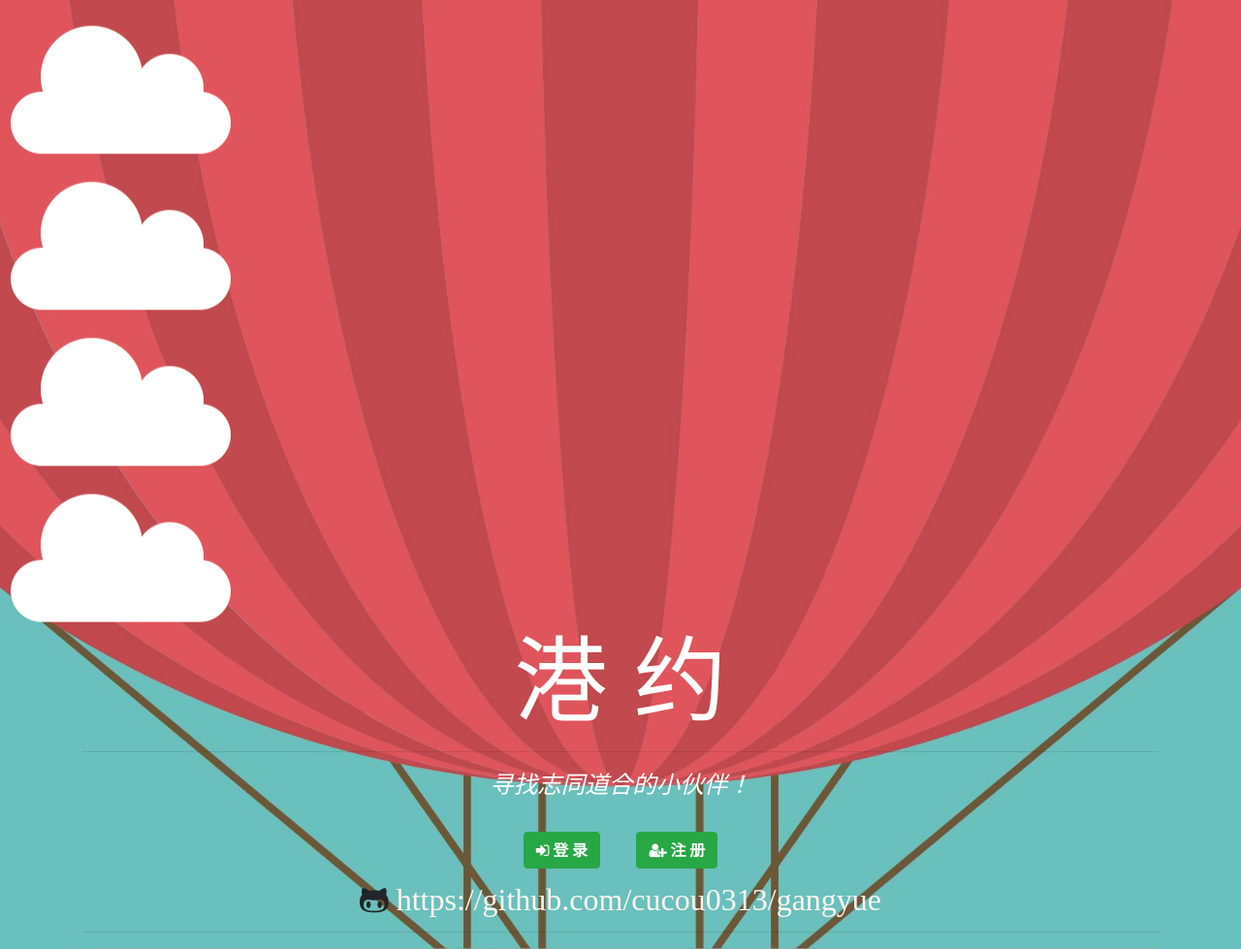
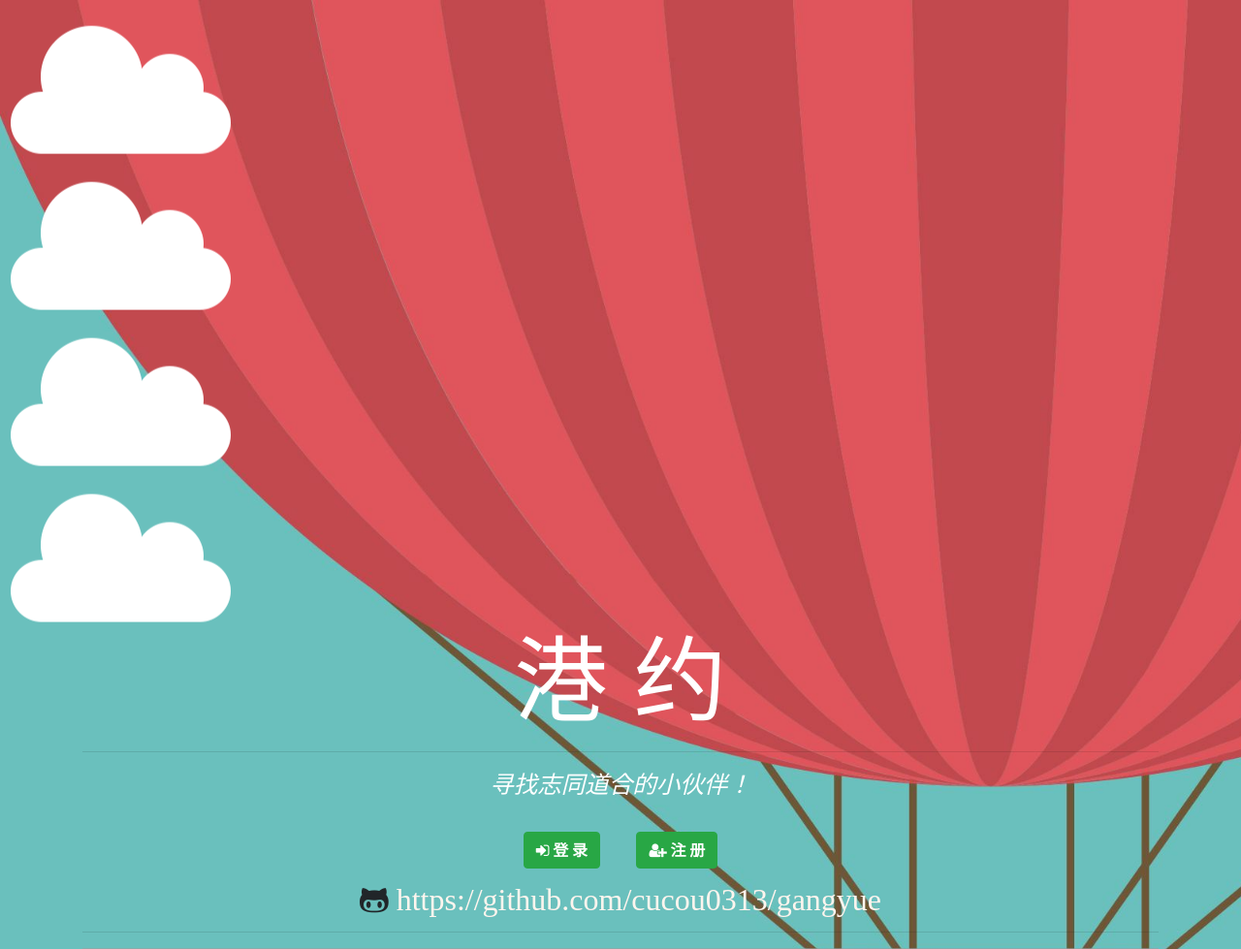
Before and after one commit to cucou0313/gangyue, a Flask app: page / in a window 1280 px wide. Shown: the top 979 px of the page at 97% size. Run offline with Flask 2, Linux system fonts and the light colour scheme; some libraries are stand-ins or nearby versions; grey boxes are pictures that could not be loaded.

Commit message:
解决欢迎、登录、注册页面背景长度无法覆盖整个窗口的问题

```diff
--- a/templates/sign_in.html
+++ b/templates/sign_in.html
@@ -19,7 +19,7 @@
     <link href="//netdna.bootstrapcdn.com/font-awesome/4.7.0/css/font-awesome.min.css" rel="stylesheet">
 </head>
 
-<body style="background:url(./static/img/main-bg-compressor.jpg) no-repeat center center; background-size:cover;">
+<body style="background:url(./static/img/main-bg-compressor.jpg) no-repeat; background-size:cover;">
     <form action="/sign_in" method="POST" id="form1">
         <div class="container">
             <div class="row clearfix">
--- a/templates/sign_up.html
+++ b/templates/sign_up.html
@@ -19,7 +19,7 @@
     <link href="//netdna.bootstrapcdn.com/font-awesome/4.7.0/css/font-awesome.min.css" rel="stylesheet">
 </head>
 
-<body style="background:url(./static/img/main-bg-compressor.jpg) no-repeat center center; background-size:cover;">
+<body style="background:url(./static/img/main-bg-compressor.jpg) no-repeat; background-size:cover;">
     <form action="/sign_in" method="POST" id="form1">
         <div class="container">
             <div class="row clearfix">
--- a/templates/welcome.html
+++ b/templates/welcome.html
@@ -32,7 +32,7 @@
     </style>
 </head>
 
-<body style="background:url(./static/img/main-bg-compressor.jpg) no-repeat center center; background-size:cover;">
+<body style="background:url(./static/img/main-bg-compressor.jpg) no-repeat; background-size:cover;">
     <div class="cloud floating">
         <img src="../static/img/cloud.png" alt="Scoop Themes">
     </div>
```
